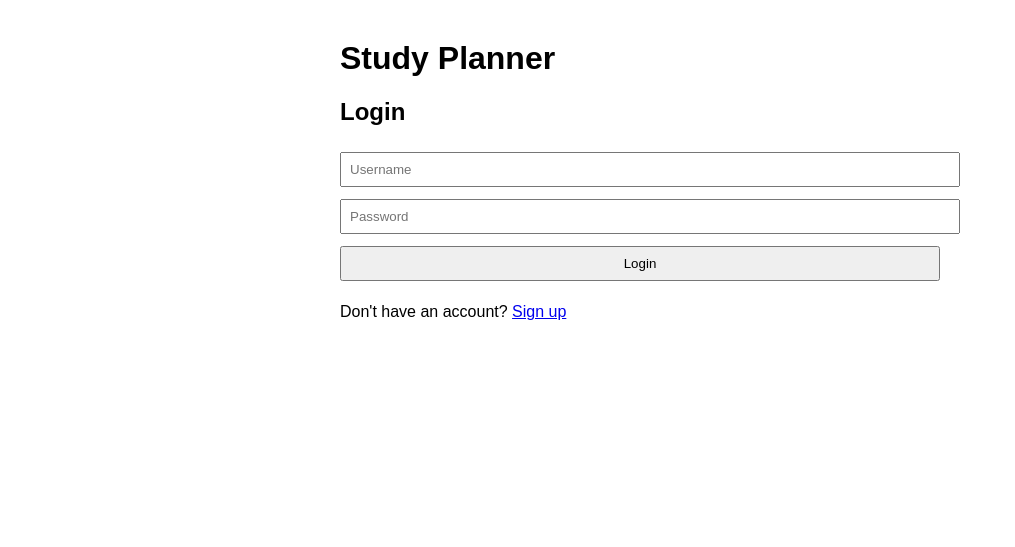
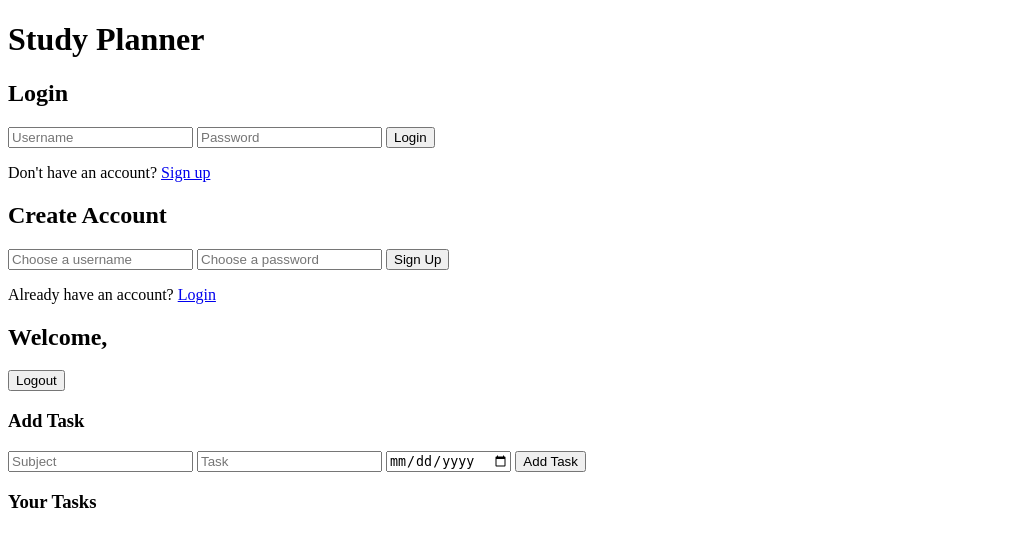
Before and after one commit to Jaycee161/12SOEN_MAJOR_PROJECT, a Flask app: page / in a window 1280 px wide. Shown: the top 547 px of the page, without its empty margins (0-1015 px from the left). Run offline with Flask 3, Linux system fonts and the light colour scheme.

Commit message:
removed css styling in the index.html

```diff
--- a/study_planner/templates/index.html
+++ b/study_planner/templates/index.html
@@ -3,24 +3,6 @@
 <head>
 <meta charset="UTF-8">
 <title>Study Planner</title>
-<style>
-    body {
-        font-family: Arial, sans-serif;
-        max-width: 600px;
-        margin: 40px auto;
-    }
-    .hidden { display: none; }
-    input, button {
-        padding: 8px;
-        margin: 6px 0;
-        width: 100%;
-    }
-    #taskList div {
-        padding: 10px;
-        border: 1px solid #ddd;
-        margin-top: 8px;
-    }
-</style>
 </head>
 <body>
 
```
